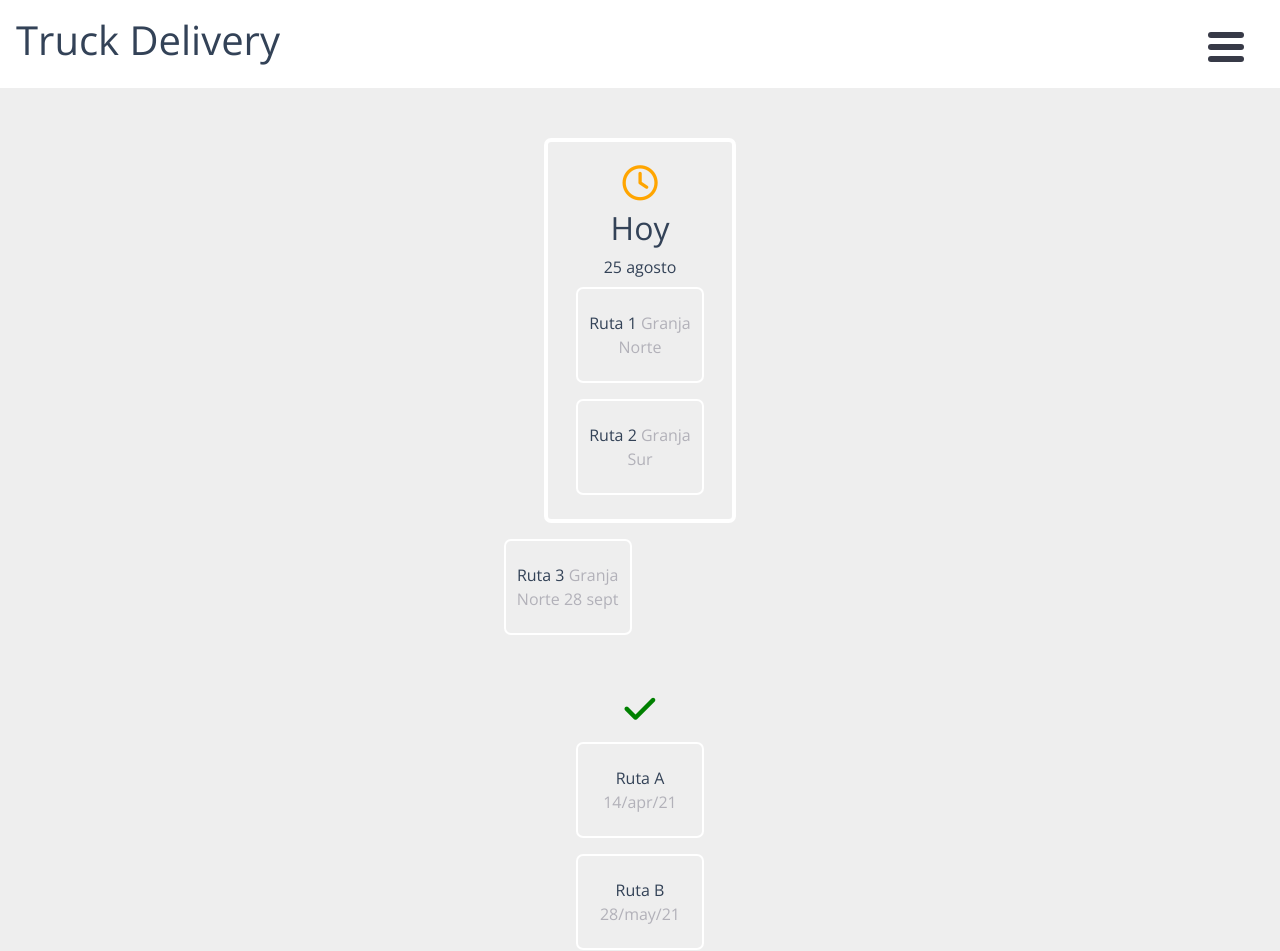
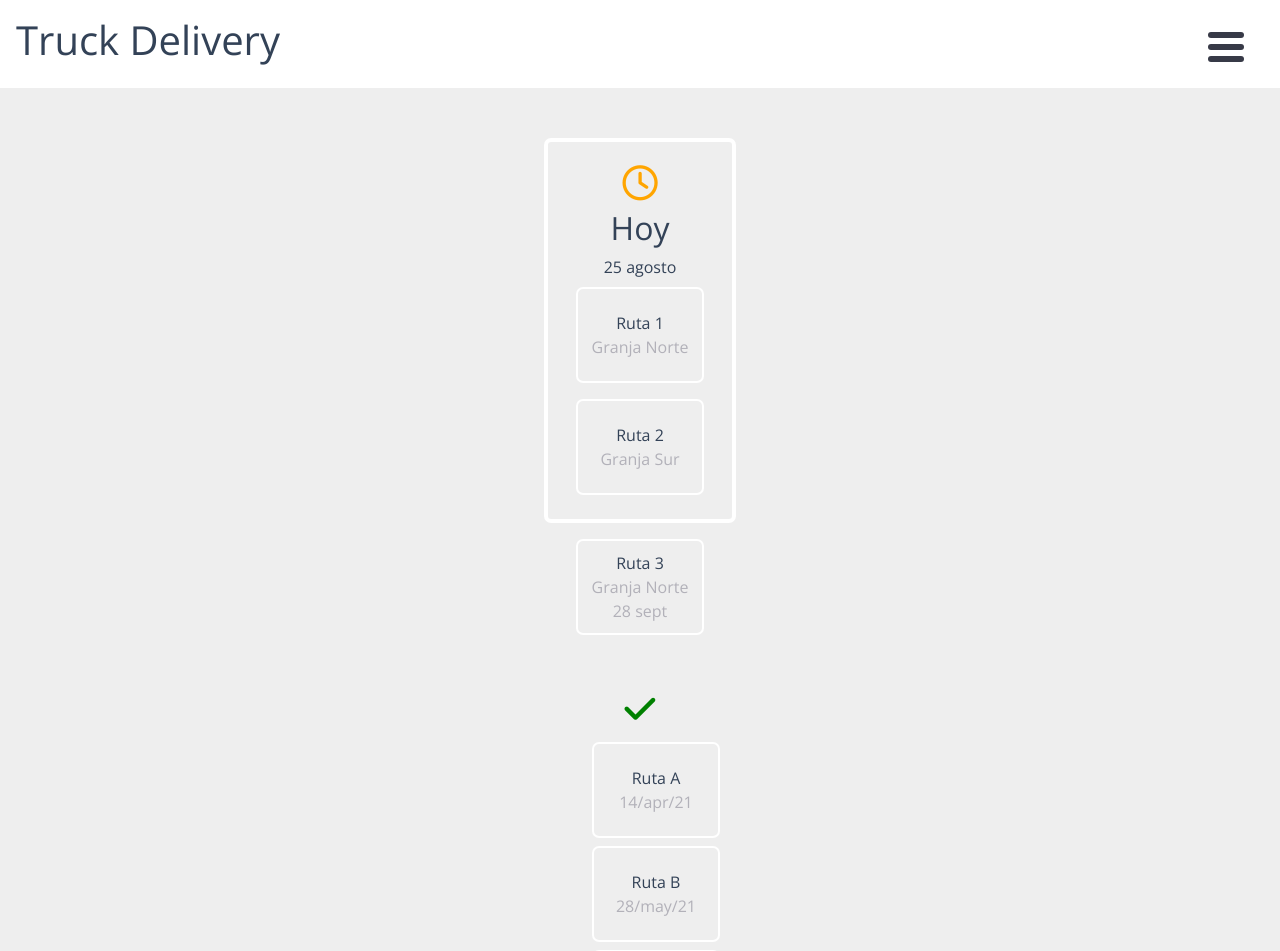
Before and after one commit to mZubeldia/truckdelivery, a React (Create React App) app: page / in a window 1280 px wide. Shown: the top 951 px of the page. Built offline with nearby package versions, Linux system fonts and the light colour scheme.

Commit message:
fix semantic and css styles for pending section in landing

```diff
--- a/src/components/Home.js
+++ b/src/components/Home.js
@@ -9,20 +9,22 @@ const Home = () => {
               <h2 className="landing-title-text">Hoy</h2> <span>25 agosto</span>
             </div>
           </div>
+
           <li className="main__list__item">
-            <a href="#">
+            <a href="#" className="pending-link">
               Ruta 1 <div class="hidden">Granja Norte</div>
             </a>
           </li>
           <li className="main__list__item">
-            <a href="#">
+            <a href="#" className="pending-link">
               Ruta 2 <div class="hidden">Granja Sur</div>
             </a>
           </li>
         </ul>
+
         <ul class="pending-wrapper">
-          <li className="main__list__item">
-            <a href="#">
+          <li className="main__list__item pending__item">
+            <a href="#" className="pending-link">
               Ruta 3 <div class="hidden">Granja Norte</div>{" "}
               <div class="hidden">28 sept</div>
             </a>
@@ -33,15 +35,23 @@ const Home = () => {
       <section className="main__list done">
         <i class="fas fa-check done-icon landing-icon"></i>
 
+        <ul class="done-wrapper">
           <li className="main__list__item">
+            <a href="" className="done-link">
               Ruta A <div class="hidden">14/apr/21</div>
+            </a>
           </li>
           <li className="main__list__item">
+            <a href="" className="done-link">
               Ruta B <div class="hidden">28/may/21</div>
+            </a>
           </li>
           <li className="main__list__item">
+            <a href="" className="done-link">
               Ruta C <div class="hidden">28/dec/20</div>
+            </a>
           </li>
+        </ul>
       </section>
     </main>
   );
--- a/src/stylesheet/layout/_landing.scss
+++ b/src/stylesheet/layout/_landing.scss
@@ -18,9 +18,6 @@
     }
 }
 //main landing
-.main-landing {
-  //height: 75vh;
-}
 
 .hidden {
   display: inline;
@@ -48,12 +45,20 @@
 
 //listas
 
-.main__list {
+.main__list { //clase compartida de pending y done
 
   display: flex;
   text-align: center;
   flex-direction: column;
   padding: 1rem;
+  justify-content: center;
+
+  .pending { //toda seccion de pendings
+    display:flex;
+  flex-direction: column;
+
+
+  }
 
 //lista hoy
 .today-wrapper {
@@ -73,17 +78,36 @@
   align-self: center;
 
 
+.pending-wrapper{ //los pending que no son de hoy
+
+  flex-direction: column;
+  width: 10rem;
+  align-self: center;
+  display: flex;
+
+  //justify-content: center;
+  }
+  //lista completos
+  .done-wrapper{
+//
+width: 10rem;
+display: flex;
+  flex-direction: column;
+align-self: center;
+  }
+
 }
+
+  .done-link{
+
+    align-self: center;
+  }
+
+
 
 
 }
 
-.main__list.pending {
-  display:flex;
-  flex-direction: column;
-  width: 30%;
-
-}
 
 .main__list__item {
   height: 6rem;
@@ -100,4 +124,9 @@
 
   align-self: center;
 
+  .pending-link{
+    display: flex;
+    flex-direction: column;
+    align-self: center;
+  }
 }
```
Lines whose indentation alone changed are shown as unchanged.
